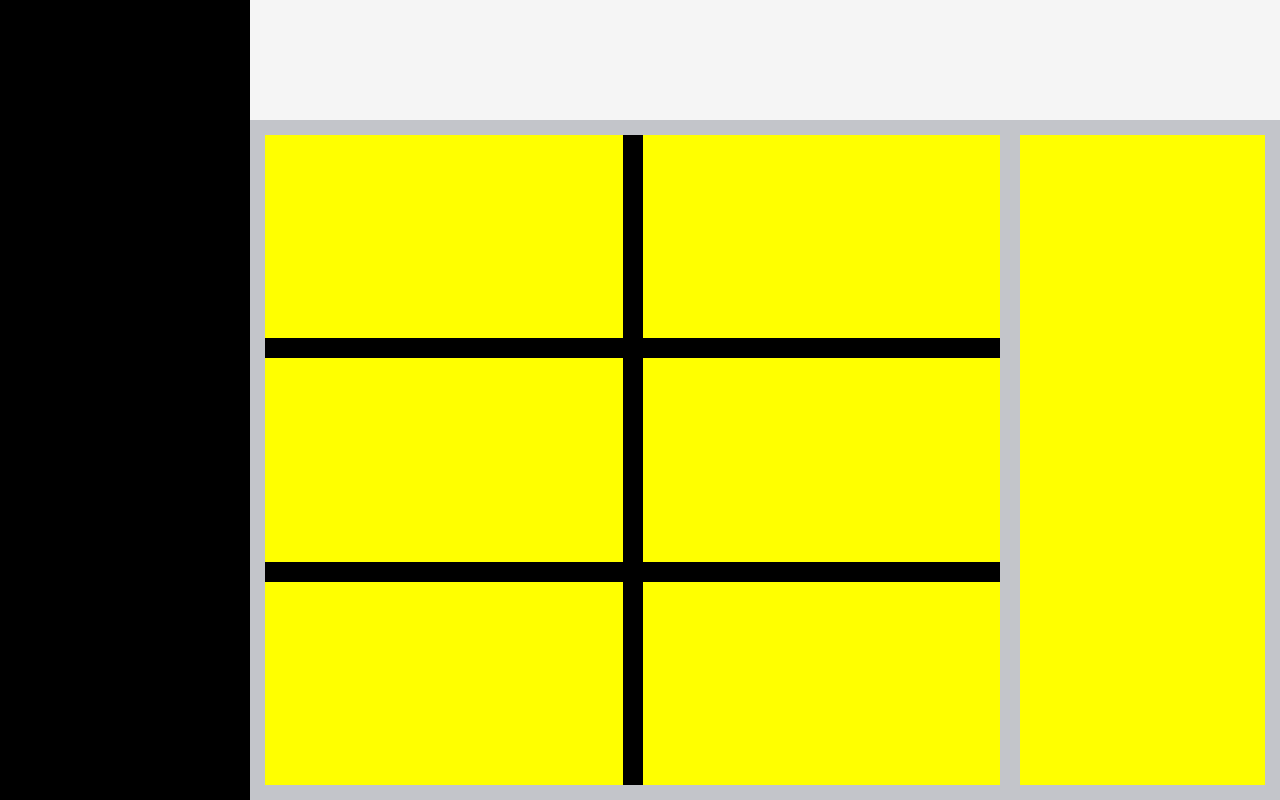
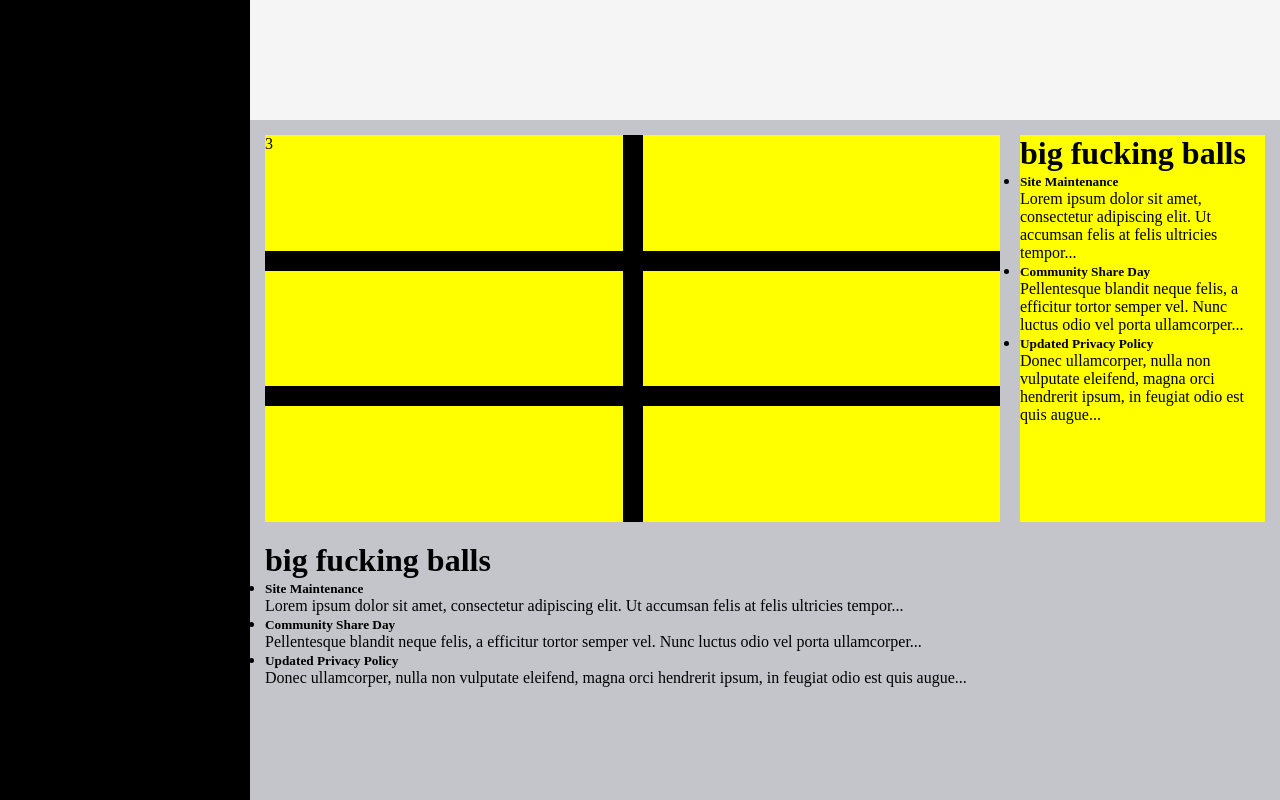
Before and after one commit to REGSYBABA/ADMIN-DASHBOARD, a plain HTML site: page index.html in a window 1280 px wide. Drawn offline with Linux system fonts and the light colour scheme.

Commit message:
made my first write up for my dashboard

```diff
--- a/index.html
+++ b/index.html
@@ -4,17 +4,22 @@
     <meta charset="UTF-8">
     <meta name="viewport" content="width=device-width, initial-scale=1.0">
     <title>ADMIN DASHBOARD</title>
+    <link href="https://fonts.googleapis.com/icon?family=Material+Icons+Outlined" rel="stylesheet">
     <link rel="stylesheet" href="style.css">
 </head>
 <body>
 
     <header class="header"></header>
 
-    <section class="sidebar"></section>
+    <section class="sidebar">
+      <span class="material-symbols-outlined">
+        settings
+        </span>
+    </section>
 
     <main class="main">
         <div class="card-holder">
-            <div class="card"></div>
+            <div class="card">3</div>
             <div class="card"></div>
             <div class="card"></div>
             <div class="card"></div>
@@ -22,8 +27,60 @@
             <div class="card"></div>
         </div>
         <div class="main-right-side-bar">
-            <div class="side-card"></div>
-            <div class="side-card"></div>
+            <h1>big fucking balls</h1>
+            <div class="side-bar">
+                <ul class="card">
+                    <li>
+                      <h5>Site Maintenance</h5>
+                      <p>
+                        Lorem ipsum dolor sit amet, consectetur adipiscing elit. Ut
+                        accumsan felis at felis ultricies tempor...
+                      </p>
+                    </li>
+                    <li>
+                      <h5>Community Share Day</h5>
+                      <p>
+                        Pellentesque blandit neque felis, a efficitur tortor semper vel.
+                        Nunc luctus odio vel porta ullamcorper...
+                      </p>
+                    </li>
+                    <li>
+                      <h5>Updated Privacy Policy</h5>
+                      <p>
+                        Donec ullamcorper, nulla non vulputate eleifend, magna orci
+                        hendrerit ipsum, in feugiat odio est quis augue...
+                      </p>
+                    </li>
+                  </ul>
+            </div>
+        </div>
+        <div class="main-below-side-bar">
+            <h1>big fucking balls</h1>
+            <div class="side-card1">
+                <ul class="card">
+                    <li>
+                      <h5>Site Maintenance</h5>
+                      <p>
+                        Lorem ipsum dolor sit amet, consectetur adipiscing elit. Ut
+                        accumsan felis at felis ultricies tempor...
+                      </p>
+                    </li>
+                    <li>
+                      <h5>Community Share Day</h5>
+                      <p>
+                        Pellentesque blandit neque felis, a efficitur tortor semper vel.
+                        Nunc luctus odio vel porta ullamcorper...
+                      </p>
+                    </li>
+                    <li>
+                      <h5>Updated Privacy Policy</h5>
+                      <p>
+                        Donec ullamcorper, nulla non vulputate eleifend, magna orci
+                        hendrerit ipsum, in feugiat odio est quis augue...
+                      </p>
+                    </li>
+                  </ul>
+            </div>
         </div>
     </main>
 </body>
```
